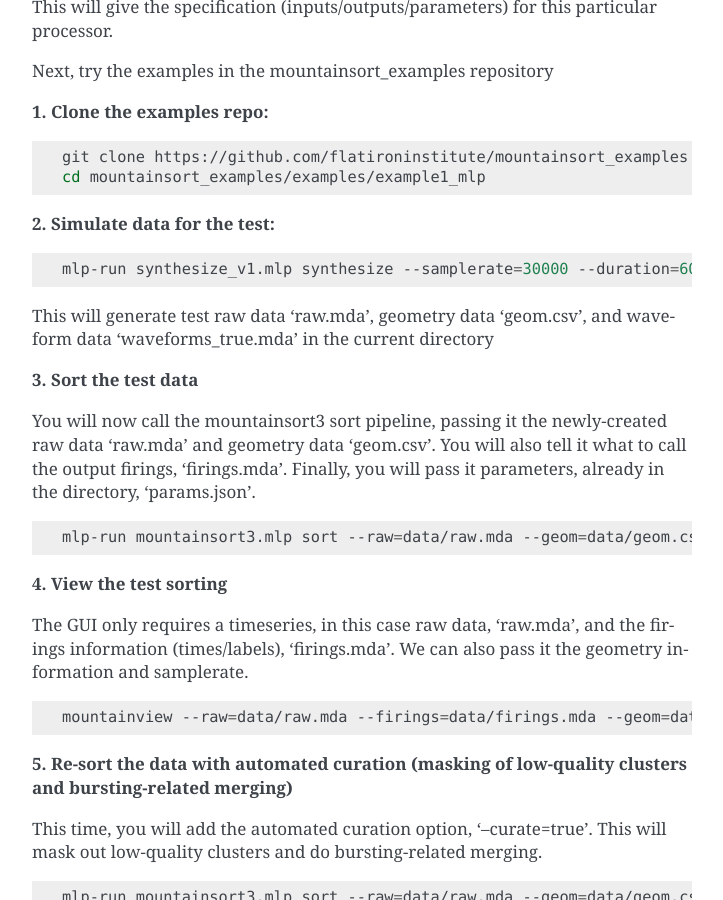
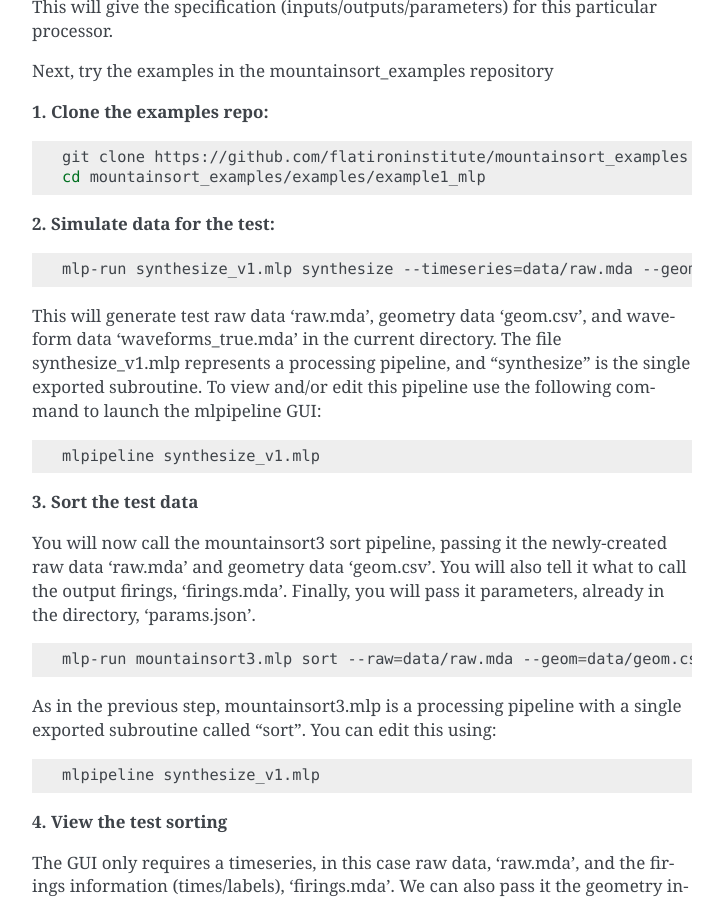
Before and after one commit to scratcharchive/mountainsort_examples, a Sphinx documentation site: the page built from docs/source/index.rst, in a window 1280 px wide and 900 px high, scrolled down 1953 px. Shown: the whole window, without its empty margins (388-1111 px from the left). Built offline with Sphinx 7.4.7, drawn with Linux system fonts in a browser that asks for light colours; pages that are not in the unit, such as notebooks, are missing from menus.

Commit message:
update docs

```diff
--- a/docs/source/index.rst
+++ b/docs/source/index.rst
@@ -87,9 +87,14 @@
 
 .. code:: bash
 
-  mlp-run synthesize_v1.mlp synthesize --samplerate=30000 --duration=600 --timeseries=data/raw.mda --geom=data/geom.csv --waveforms_true=data/waveforms_true.mda --num_channels=10 --num_units=50
+  mlp-run synthesize_v1.mlp synthesize --timeseries=data/raw.mda --geom=data/geom.csv --waveforms_true=data/waveforms_true.mda --_params=params_synth.json
 
-This will generate test raw data 'raw.mda', geometry data 'geom.csv', and waveform data 'waveforms_true.mda' in the current directory
+This will generate test raw data 'raw.mda', geometry data 'geom.csv', and waveform data 'waveforms_true.mda' in the current directory. The file synthesize_v1.mlp represents a processing pipeline, and "synthesize" is the single exported subroutine. To view and/or edit this pipeline use the following command to launch the mlpipeline GUI:
+
+.. code:: bash
+
+  mlpipeline synthesize_v1.mlp
+
 
 **3. Sort the test data**
 
@@ -98,6 +103,12 @@
 .. code:: bash
 
   mlp-run mountainsort3.mlp sort --raw=data/raw.mda --geom=data/geom.csv --firings_out=data/firings.mda --_params=params.json
+
+As in the previous step, mountainsort3.mlp is a processing pipeline with a single exported subroutine called "sort". You can edit this using:
+
+.. code:: bash
+
+  mlpipeline synthesize_v1.mlp
 
 **4. View the test sorting**
 
```
